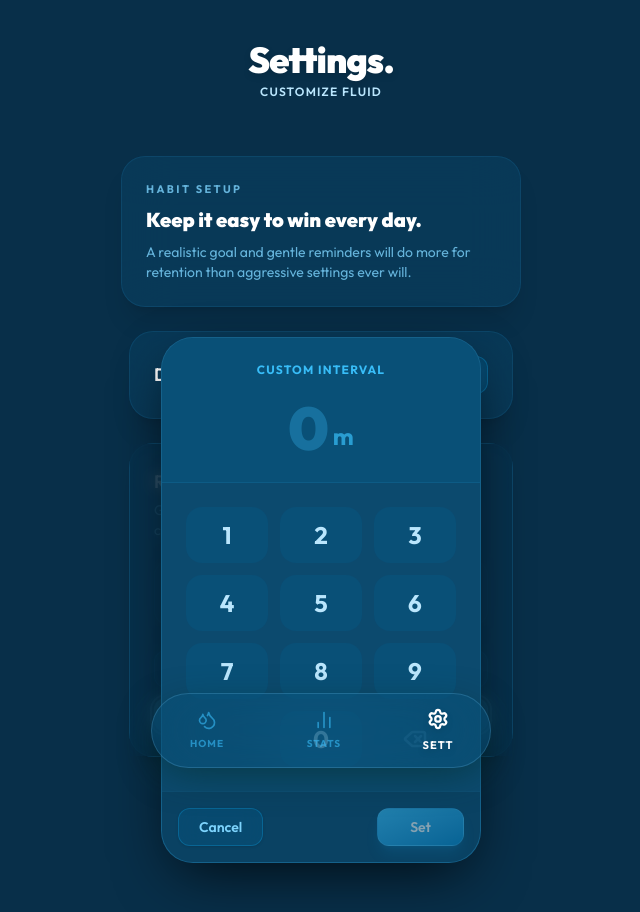
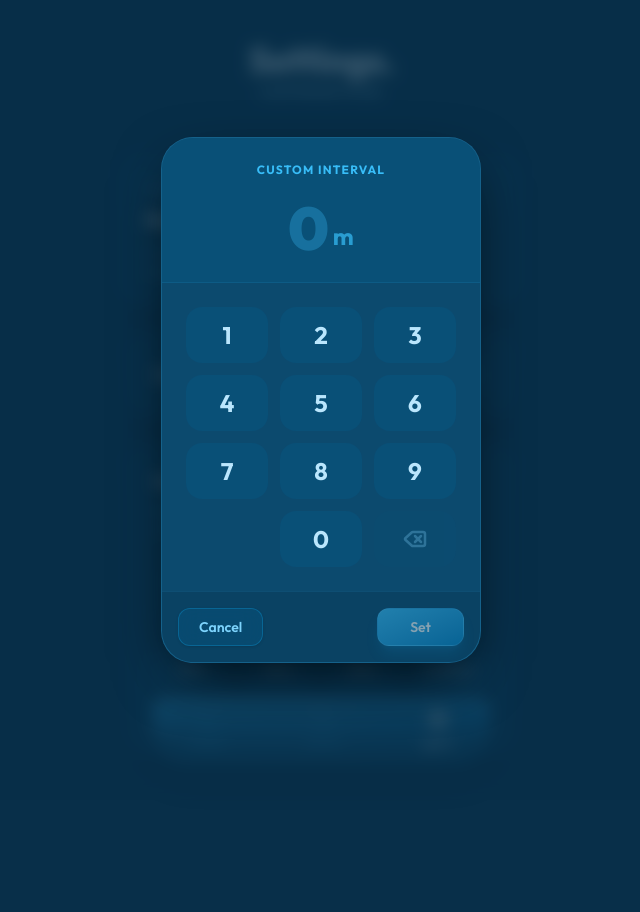
Before and after one commit to AntonJula/fluid-app, a Next.js app: page /settings in a window 1280 px wide. Both pictures are taken after a click on the button "Custom". Shown: the whole page, without its empty margins (319-959 px from the left). Built offline with nearby package versions, Linux system fonts and the light colour scheme.

Commit message:
bara nav

```diff
--- a/src/components/BottomNav.tsx
+++ b/src/components/BottomNav.tsx
@@ -8,8 +8,8 @@ export function BottomNav() {
   const pathname = usePathname();
 
   return (
-    <div className="fixed bottom-0 left-0 right-0 z-50 flex justify-center pb-safe w-full">
-      <nav className="flex items-center justify-between w-[92%] max-w-[340px] px-8 py-2.5 mb-8 bg-water-800/30 backdrop-blur-2xl border border-water-300/20 rounded-full shadow-[0_10px_40px_-10px_rgba(4,47,46,0.8)] transition-all mx-auto">
+    <div className="fixed bottom-0 left-0 right-0 z-50 flex justify-center pb-safe w-full pointer-events-none">
+      <nav className="flex items-center justify-between w-[92%] max-w-[340px] px-8 py-2.5 mb-8 bg-water-900/15 backdrop-blur-xl border border-white/10 rounded-full shadow-[0_8px_32px_0_rgba(0,0,0,0.3)] transition-all mx-auto pointer-events-auto">
         <Link
           href="/"
           className={`flex flex-col items-center gap-1 p-1.5 transition-all duration-300 ease-out ${
--- a/src/components/GoalSettings.tsx
+++ b/src/components/GoalSettings.tsx
@@ -3,7 +3,8 @@
 import React from "react";
 import { Card } from "./ui/Card";
 
-import { ChevronDown } from "lucide-react";
+import { Pen } from "lucide-react";
+import { NumberPickerDialog } from "./ui/NumberPickerDialog";
 
 interface GoalSettingsProps {
   goal: number;
@@ -11,29 +12,31 @@ interface GoalSettingsProps {
 }
 
 export function GoalSettings({ goal, setGoal }: GoalSettingsProps) {
-  const goals = [1000, 1500, 2000, 2500, 3000, 3500, 4000];
-
-  const handleSelect = (e: React.ChangeEvent<HTMLSelectElement>) => {
-    setGoal(Number(e.target.value));
-  };
+  const [isOpen, setIsOpen] = React.useState(false);
 
   return (
     <Card className="w-full max-w-sm mx-auto shadow-lg p-5">
       <div className="flex items-center justify-between">
         <h3 className="font-semibold text-white tracking-tight text-lg">Daily Goal</h3>
-        <div className="relative">
-          <select
-            value={goal}
-            onChange={handleSelect}
-            className="bg-water-800/50 border border-water-500/30 text-white text-sm rounded-xl focus:ring-water-300 focus:border-water-300 block p-2 pr-9 outline-none font-bold transition-all shadow-inner backdrop-blur-md appearance-none"
-          >
-            {goals.map(g => (
-              <option key={g} value={g} className="font-medium bg-water-900 text-white">{g / 1000}L</option>
-            ))}
-          </select>
-          <ChevronDown className="w-4 h-4 text-water-300 absolute right-2.5 top-1/2 -translate-y-1/2 pointer-events-none" strokeWidth={3} />
-        </div>
+        <button
+          onClick={() => setIsOpen(true)}
+          className="bg-water-800/50 border border-water-500/30 text-white text-sm rounded-xl hover:bg-water-700/50 hover:border-water-300 px-4 py-2 outline-none font-bold transition-all shadow-inner backdrop-blur-md flex items-center gap-2"
+        >
+          {goal >= 1000 && goal % 1000 === 0 ? `${goal / 1000}L` : `${goal}ml`}
+          <Pen className="w-3.5 h-3.5 text-water-300" strokeWidth={3} />
+        </button>
       </div>
+
+      <NumberPickerDialog
+        isOpen={isOpen}
+        value={goal}
+        min={500}
+        max={10000}
+        title="Daily Goal"
+        suffix="ml"
+        onChange={setGoal}
+        onClose={() => setIsOpen(false)}
+      />
     </Card>
   );
 }
--- a/src/components/ui/NumberPickerDialog.tsx
+++ b/src/components/ui/NumberPickerDialog.tsx
@@ -1,6 +1,7 @@
 "use client";
 
 import React, { useState, useEffect } from "react";
+import { createPortal } from "react-dom";
 import { Button } from "./Button";
 import { Delete } from "lucide-react";
 
@@ -33,7 +34,12 @@ export function NumberPickerDialog({
     }
   }, [isOpen, value]);
 
-  if (!isOpen) return null;
+  const [mounted, setMounted] = useState(false);
+  useEffect(() => {
+    setMounted(true);
+  }, []);
+
+  if (!isOpen || !mounted) return null;
 
   const handleKeyPress = (key: string) => {
     setCurrentVal((prev) => {
@@ -60,8 +66,8 @@ export function NumberPickerDialog({
     [7, 8, 9],
   ];
 
-  return (
-    <div className="fixed inset-0 z-[100] flex items-center justify-center bg-water-950/80 backdrop-blur-sm p-4 animate-in fade-in duration-200">
+  return createPortal(
+    <div className="fixed inset-0 z-[9999] flex items-center justify-center bg-water-950/80 backdrop-blur-sm p-4 animate-in fade-in duration-200">
       <div className="bg-water-900 border border-water-400/20 shadow-[0_20px_60px_-15px_rgba(0,0,0,0.8)] rounded-[2rem] w-full max-w-[320px] overflow-hidden flex flex-col animate-in slide-in-from-bottom-8 zoom-in-95 duration-300">
 
         <div className="p-6 bg-water-800/40 border-b border-water-400/10 flex flex-col items-center">
@@ -124,6 +130,7 @@ export function NumberPickerDialog({
           </Button>
         </div>
       </div>
-    </div>
+    </div>,
+    document.body
   );
 }
--- a/src/components/ui/TimePickerDialog.tsx
+++ b/src/components/ui/TimePickerDialog.tsx
@@ -1,6 +1,7 @@
 "use client";
 
 import React, { useState, useEffect } from "react";
+import { createPortal } from "react-dom";
 import { Button } from "./Button";
 
 interface TimePickerDialogProps {
@@ -28,7 +29,12 @@ export function TimePickerDialog({ isOpen, value, onChange, onClose, title = "Se
     }
   }, [isOpen, value]);
 
-  if (!isOpen) return null;
+  const [mounted, setMounted] = useState(false);
+  useEffect(() => {
+    setMounted(true);
+  }, []);
+
+  if (!isOpen || !mounted) return null;
 
   const handleSave = () => {
     let h24 = hour;
@@ -44,7 +50,7 @@ export function TimePickerDialog({ isOpen, value, onChange, onClose, title = "Se
   const hours = [1, 2, 3, 4, 5, 6, 7, 8, 9, 10, 11, 12];
   const minutes = [0, 5, 10, 15, 20, 25, 30, 35, 40, 45, 50, 55];
 
-  return (
+  return createPortal(
     <div className="fixed inset-0 z-[100] flex items-center justify-center bg-water-950/80 backdrop-blur-sm p-4 animate-in fade-in duration-200">
       <div className="bg-water-900 border border-water-400/20 shadow-[0_20px_60px_-15px_rgba(0,0,0,0.8)] rounded-[2rem] w-full max-w-[320px] overflow-hidden flex flex-col animate-in slide-in-from-bottom-8 zoom-in-95 duration-300">
 
@@ -116,6 +122,7 @@ export function TimePickerDialog({ isOpen, value, onChange, onClose, title = "Se
           </Button>
         </div>
       </div>
-    </div>
+    </div>,
+    document.body
   );
 }
```
